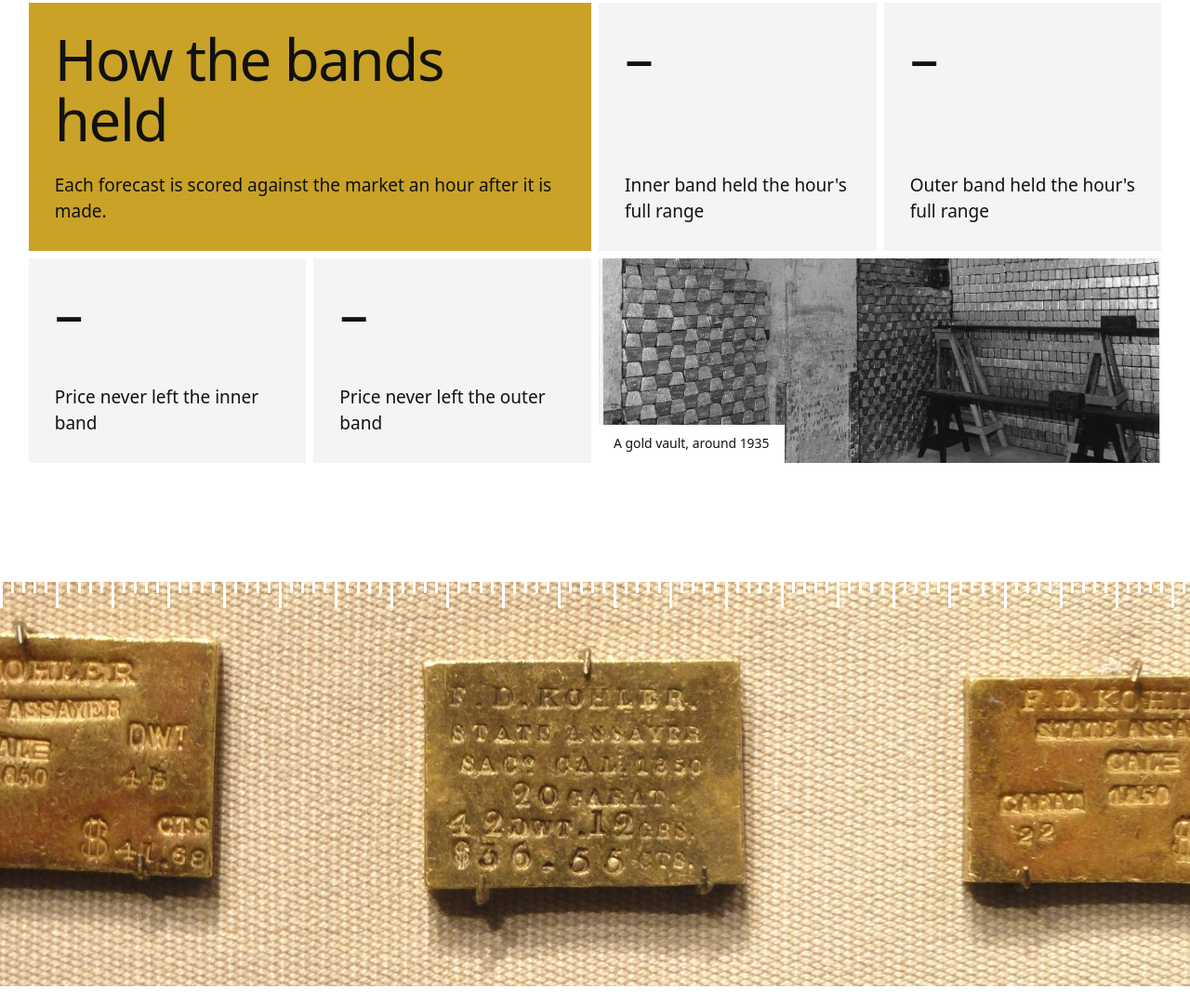
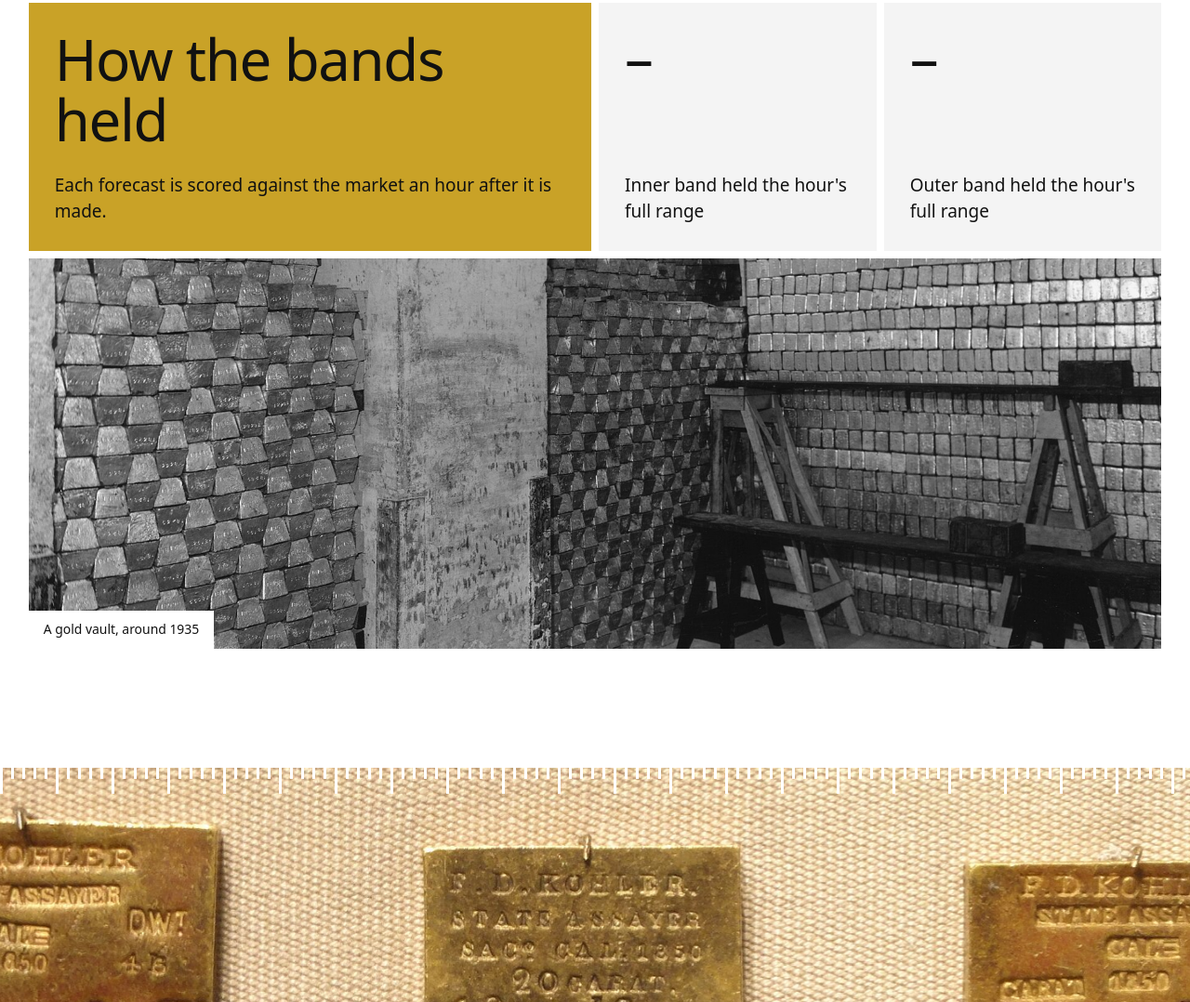
Before and after one commit to ady7ady7/xauusd-volatility-forecast, a plain HTML site: page frontend/index.html in a window 1280 px wide. Shown: the part 925-2003 px from the top of the page at 93% size. Drawn offline with Linux system fonts and the light colour scheme; no server answers; a web font is replaced by a local one.

Commit message:
remove price-inside tiles from the scorecard, vault photo now full width
the numbers looked weak with the current volatility spike, photo takes their place

```diff
--- a/frontend/app.js
+++ b/frontend/app.js
@@ -98,8 +98,7 @@ function renderForecast(row) {
 }
 
 function renderSummary(s) {
-  const cells = { 's-fit-inner': s.range_fit_typical, 's-fit-outer': s.range_fit_wide,
-    's-inside-inner': s.inside_typical, 's-inside-outer': s.inside_wide };
+  const cells = { 's-fit-inner': s.range_fit_typical, 's-fit-outer': s.range_fit_wide };
   for (const [id, value] of Object.entries(cells)) {
     $(id).textContent = fmtPct(value);
   }
--- a/frontend/index.html
+++ b/frontend/index.html
@@ -52,8 +52,6 @@
       </div>
       <div class="tile" data-reveal><p class="tile-value num" id="s-fit-inner">–</p><p>Inner band held the hour's full range</p></div>
       <div class="tile" data-reveal><p class="tile-value num" id="s-fit-outer">–</p><p>Outer band held the hour's full range</p></div>
-      <div class="tile" data-reveal><p class="tile-value num" id="s-inside-inner">–</p><p>Price never left the inner band</p></div>
-      <div class="tile" data-reveal><p class="tile-value num" id="s-inside-outer">–</p><p>Price never left the outer band</p></div>
       <figure class="tile tile-photo" data-reveal>
         <img src="assets/photograph-of-a-vault-with-gold-bars.jpg" width="1920" height="1495" alt="Gold bars stacked to the ceiling of a vault, around 1935" loading="lazy" decoding="async">
         <figcaption>A gold vault, around 1935</figcaption>
--- a/frontend/styles.css
+++ b/frontend/styles.css
@@ -106,7 +106,7 @@ a:hover { color: var(--ink); }
 .r-needle { fill: var(--ink); }
 .r-actual { fill: var(--ink); }
 
-/* scorecard: one gold heading tile, four figures, one photograph */
+/* scorecard: one gold heading tile, two figures, one photograph across the full width */
 .scorecard {
   display: grid; grid-template-columns: repeat(4, minmax(0, 1fr)); gap: 8px; margin-top: var(--section);
 }
@@ -115,8 +115,8 @@ a:hover { color: var(--ink); }
 .tile-head h2 { font-size: var(--step-head); }
 .tile-head p { max-width: 30em; }
 .tile-value { font-family: var(--font-display); font-weight: 300; font-size: var(--step-head); line-height: 1; letter-spacing: -0.02em; }
-.tile-photo { grid-column: span 2; padding: 0; position: relative; overflow: hidden; background: var(--ink); }
-.tile-photo img { width: 100%; height: 100%; object-fit: cover; position: absolute; inset: 0; filter: grayscale(1); }
+.tile-photo { grid-column: 1 / -1; min-height: 420px; padding: 0; position: relative; overflow: hidden; background: var(--ink); }
+.tile-photo img { width: 100%; height: 100%; object-fit: cover; position: absolute; inset: 0; filter: grayscale(1); transform: scale(1.04); } /* scale: crops the scan's own light and dark edges */
 .tile-photo figcaption { position: absolute; left: 0; bottom: 0; padding: 10px 16px; background: var(--bg); font-size: var(--step-small); }
 
 /* the picture band; its top edge is cut into the ruler's graduations */
```
